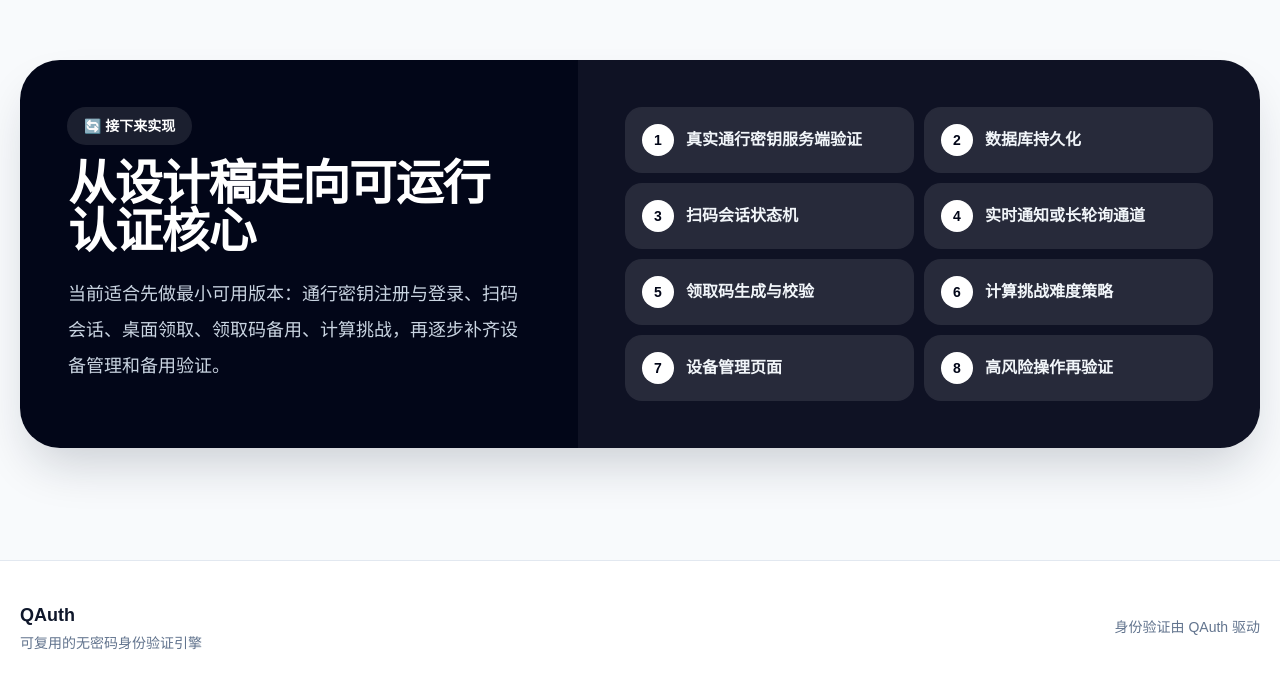
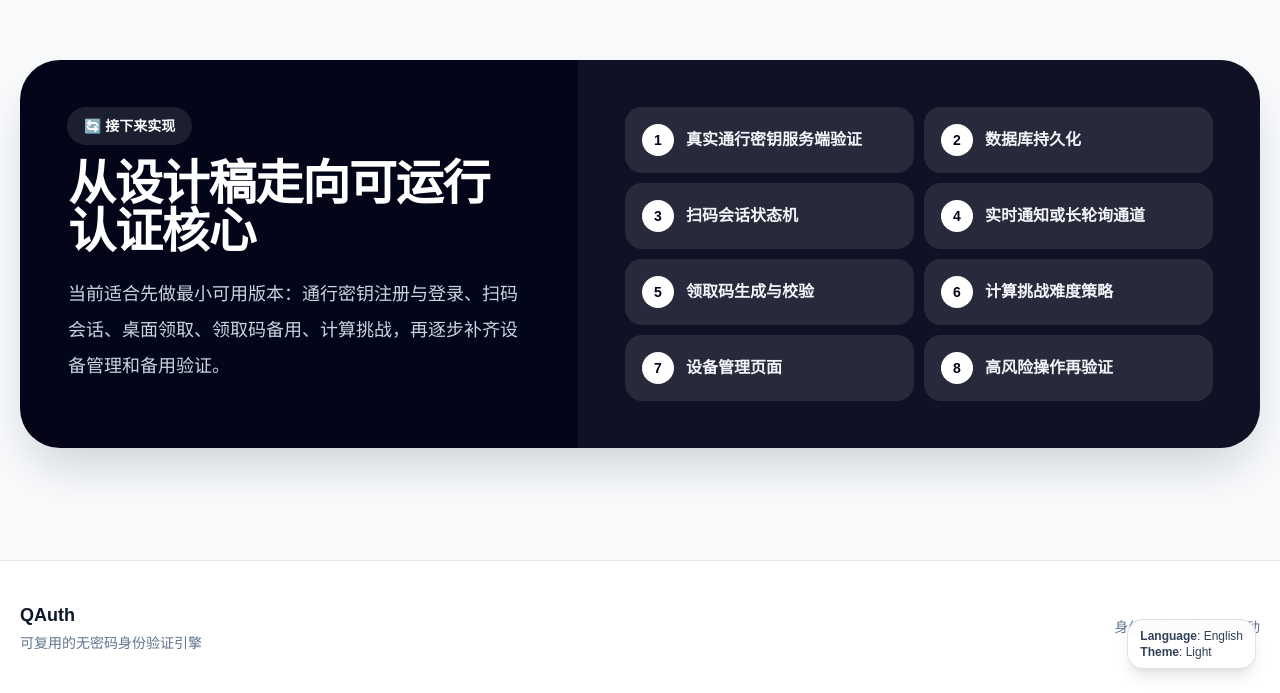
Before and after one commit to 1222hxy/QAuth-web, a Next.js app in the folder qauth-web/: page / in a window 1280 px wide. Shown: the part 5920-6613 px from the top of the page. Built offline with nearby package versions, Linux system fonts and the light colour scheme.

Commit message:
Add visible language/theme status badge and refresh edits

```diff
--- a/qauth-web/app/page.jsx
+++ b/qauth-web/app/page.jsx
@@ -392,6 +392,11 @@ function HomePage({ openDemo }) {
           </div>
         )}
       </header>
+
+          <div className="fixed bottom-4 right-4 z-40 rounded-2xl border border-slate-300/70 bg-white/90 px-3 py-2 text-xs text-slate-700 shadow-lg backdrop-blur md:bottom-6 md:right-6">
+            <div><strong>{I18N[lang].lang}</strong>: {lang === "zh" ? "中文" : "English"}</div>
+            <div><strong>{I18N[lang].theme}</strong>: {theme === "dark" ? I18N[lang].dark : I18N[lang].light}</div>
+          </div>
 
       <main id="top">
         <section className="relative overflow-hidden bg-slate-950 px-5 py-20 text-white md:py-28">
```
